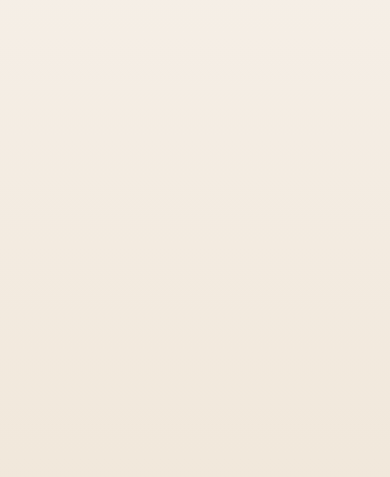
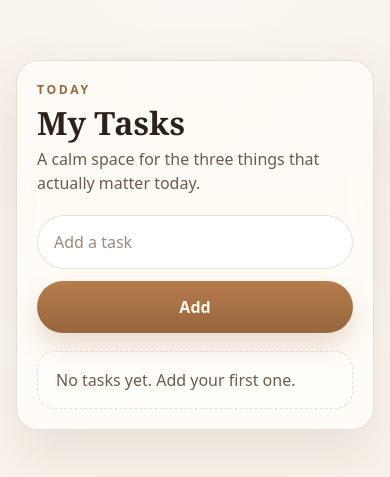
Before and after one commit to yuya2017/react-test-2026-03-28, a React (Vite) app: page / in a window 390 px wide. Shown: the part 177-654 px from the top of the page. Built offline with nearby package versions, Linux system fonts and the light colour scheme; the HTML template or start-up script is replaced by a standard one.

Commit message:
feat: Calm Panel UIを構成

```diff
--- /dev/null
+++ b/src/App.css
@@ -0,0 +1,226 @@
+:root {
+  --panel-bg: rgba(255, 252, 247, 0.84);
+  --panel-border: rgba(120, 91, 61, 0.18);
+  --panel-shadow: 0 24px 60px rgba(92, 66, 44, 0.12);
+  --text-strong: #2c221b;
+  --text-soft: #6d5b4b;
+  --accent: #9a6a3f;
+  --accent-soft: rgba(154, 106, 63, 0.12);
+}
+
+.app-shell {
+  min-height: 100vh;
+  display: grid;
+  place-items: center;
+  padding: 24px;
+  background:
+    radial-gradient(circle at top, rgba(255, 255, 255, 0.72), transparent 42%),
+    linear-gradient(180deg, #f4ece2 0%, #fbf7f1 62%, #f7efe4 100%);
+}
+
+.todo-card {
+  width: min(100%, 460px);
+  padding: 28px;
+  border: 1px solid var(--panel-border);
+  border-radius: 28px;
+  background: var(--panel-bg);
+  box-shadow: var(--panel-shadow);
+  backdrop-filter: blur(18px);
+  color: var(--text-strong);
+  animation: card-enter 360ms ease-out both;
+}
+
+.card-header {
+  display: grid;
+  gap: 8px;
+  margin-bottom: 20px;
+}
+
+.eyebrow {
+  margin: 0;
+  font-size: 0.76rem;
+  font-weight: 700;
+  letter-spacing: 0.22em;
+  text-transform: uppercase;
+  color: var(--accent);
+}
+
+.todo-card h1 {
+  margin: 0;
+  font-family: Georgia, "Times New Roman", serif;
+  font-size: clamp(2rem, 4vw, 2.6rem);
+  line-height: 1;
+  font-weight: 700;
+}
+
+.card-copy {
+  margin: 0;
+  max-width: 34ch;
+  color: var(--text-soft);
+}
+
+.todo-form {
+  display: grid;
+  grid-template-columns: 1fr auto;
+  gap: 12px;
+  margin-bottom: 18px;
+}
+
+.todo-form input {
+  min-width: 0;
+  padding: 14px 16px;
+  border: 1px solid rgba(120, 91, 61, 0.18);
+  border-radius: 999px;
+  background: rgba(255, 255, 255, 0.9);
+  color: var(--text-strong);
+  outline: none;
+  transition: border-color 160ms ease, box-shadow 160ms ease, transform 160ms ease;
+}
+
+.todo-form input::placeholder {
+  color: #9a8a7b;
+}
+
+.todo-form input:focus {
+  border-color: rgba(154, 106, 63, 0.55);
+  box-shadow: 0 0 0 4px var(--accent-soft);
+}
+
+.todo-form button {
+  padding: 14px 18px;
+  border: 0;
+  border-radius: 999px;
+  background: linear-gradient(180deg, #b57d4e 0%, #99653d 100%);
+  color: #fff9f3;
+  font-weight: 700;
+  cursor: pointer;
+  box-shadow: 0 12px 24px rgba(154, 106, 63, 0.22);
+  transition: transform 160ms ease, box-shadow 160ms ease, filter 160ms ease;
+}
+
+.todo-form button:hover,
+.todo-form button:focus-visible {
+  transform: translateY(-1px);
+  box-shadow: 0 14px 28px rgba(154, 106, 63, 0.28);
+  filter: brightness(1.02);
+}
+
+.todo-list {
+  display: grid;
+  gap: 12px;
+  margin: 0;
+  padding: 0;
+  list-style: none;
+}
+
+.todo-item {
+  display: grid;
+  grid-template-columns: minmax(0, 1fr) auto;
+  gap: 12px;
+  align-items: center;
+  padding: 14px 16px;
+  border-radius: 18px;
+  background: rgba(255, 255, 255, 0.7);
+  border: 1px solid rgba(120, 91, 61, 0.12);
+}
+
+.todo-item label {
+  display: inline-flex;
+  align-items: center;
+  gap: 12px;
+  min-width: 0;
+  color: var(--text-strong);
+}
+
+.todo-item input[type="checkbox"] {
+  width: 18px;
+  height: 18px;
+  margin: 0;
+  accent-color: var(--accent);
+  flex: 0 0 auto;
+}
+
+.todo-item span {
+  overflow-wrap: anywhere;
+}
+
+.todo-item .is-completed {
+  color: var(--text-soft);
+  text-decoration: line-through;
+  text-decoration-thickness: 2px;
+}
+
+.todo-item button {
+  justify-self: end;
+  border: 0;
+  padding: 9px 12px;
+  border-radius: 999px;
+  background: rgba(154, 106, 63, 0.1);
+  color: var(--accent);
+  font-size: 0.88rem;
+  font-weight: 700;
+  cursor: pointer;
+  transition: background-color 160ms ease, transform 160ms ease;
+}
+
+.todo-item button:hover,
+.todo-item button:focus-visible {
+  background: rgba(154, 106, 63, 0.16);
+  transform: translateY(-1px);
+}
+
+.empty-state {
+  margin: 10px 0 0;
+  padding: 16px 18px;
+  border-radius: 18px;
+  border: 1px dashed rgba(120, 91, 61, 0.2);
+  color: var(--text-soft);
+  background: rgba(255, 255, 255, 0.48);
+}
+
+.sr-only {
+  position: absolute;
+  width: 1px;
+  height: 1px;
+  padding: 0;
+  margin: -1px;
+  overflow: hidden;
+  clip: rect(0, 0, 0, 0);
+  white-space: nowrap;
+  border: 0;
+}
+
+@keyframes card-enter {
+  from {
+    opacity: 0;
+    transform: translateY(12px) scale(0.98);
+  }
+
+  to {
+    opacity: 1;
+    transform: translateY(0) scale(1);
+  }
+}
+
+@media (max-width: 480px) {
+  .app-shell {
+    padding: 16px;
+  }
+
+  .todo-card {
+    padding: 20px;
+    border-radius: 22px;
+  }
+
+  .todo-form {
+    grid-template-columns: 1fr;
+  }
+
+  .todo-item {
+    grid-template-columns: 1fr;
+  }
+
+  .todo-item button {
+    justify-self: start;
+  }
+}
--- a/src/App.tsx
+++ b/src/App.tsx
@@ -1,3 +1,28 @@
+import "./App.css";
+import { TodoForm } from "./components/TodoForm";
+import { TodoList } from "./components/TodoList";
+import { useTodos } from "./hooks/useTodos";
+
 export default function App() {
-  return null;
+  const { todos, addTodo, toggleTodo, removeTodo } = useTodos();
+
+  return (
+    <main className="app-shell">
+      <section className="todo-card" aria-labelledby="todo-heading">
+        <div className="card-header">
+          <p className="eyebrow">Today</p>
+          <h1 id="todo-heading">My Tasks</h1>
+          <p className="card-copy">
+            A calm space for the three things that actually matter today.
+          </p>
+        </div>
+        <TodoForm onAddTodo={addTodo} />
+        <TodoList
+          todos={todos}
+          onToggleTodo={toggleTodo}
+          onRemoveTodo={removeTodo}
+        />
+      </section>
+    </main>
+  );
 }
```
Also changed, not shown: 1 other file (tests, documents, lock files or other folders).
